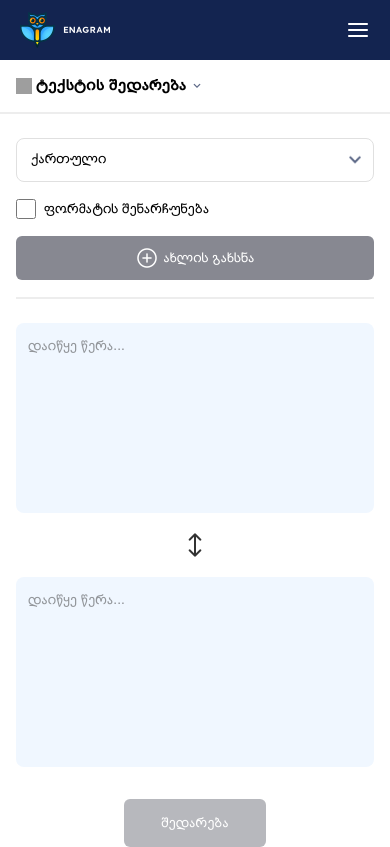
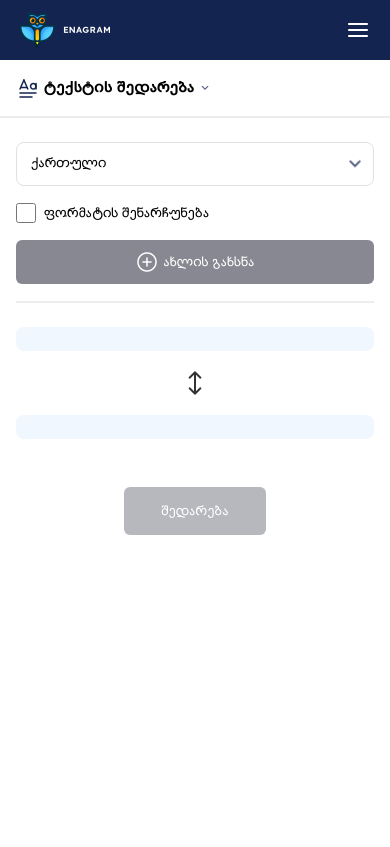
Before and after one commit to bibilashvili-nugo/text-compare, a React (Vite) app: page / in a window 390 px wide. Both pictures are taken after a click on the button "შედარება". Built offline with nearby package versions, Linux system fonts and the light colour scheme; grey boxes are pictures that could not be loaded.

Commit message:
work compare function

```diff
--- a/package.json
+++ b/package.json
@@ -11,6 +11,7 @@
   },
   "dependencies": {
     "@tailwindcss/vite": "^4.1.12",
+    "diff": "^8.0.2",
     "react": "^19.1.1",
     "react-dom": "^19.1.1",
     "tailwindcss": "^4.1.12"
--- a/src/components/Icons.tsx
+++ b/src/components/Icons.tsx
@@ -1,5 +1,6 @@
 interface IconProps {
   color?: string;
+  size?: string;
 }
 
 export const ArrowRight: React.FC<IconProps> = ({ color = "white" }) => {
@@ -29,12 +30,15 @@ export const ArrowRight: React.FC<IconProps> = ({ color = "white" }) => {
   );
 };
 
-export const Check: React.FC<IconProps> = ({ color = "white" }) => {
+export const Check: React.FC<IconProps> = ({
+  color = "white",
+  size = "24",
+}) => {
   return (
     <div>
       <svg
-        width="24"
-        height="24"
+        width={size}
+        height={size}
         viewBox="0 0 24 24"
         fill="none"
         xmlns="http://www.w3.org/2000/svg"
--- a/src/components/MainSmall.tsx
+++ b/src/components/MainSmall.tsx
@@ -2,8 +2,11 @@ import Compare from "./CompareMenu";
 import TextInput from "./TextInput";
 import Logo from "/images/logo.png";
 import BurgerMenu from "/images/burgerMenu.png";
+import { SpellingCheck } from "./Icons";
+import { useResponsiveSize } from "../hooks/ResponsiveSpellingCheck";
 
 const MainSmall = () => {
+  const size = useResponsiveSize();
   return (
     <>
       <div className=" small:flex justify-between items-center py-3 small:px-5 md:px-[30px] bg-secondary">
@@ -26,13 +29,15 @@ const MainSmall = () => {
 
       <div>
         <div className="flex items-center gap-1 small:py-4 small:pl-4 md:py-6 md:pl-[30px] cursor-pointer">
-          <img
+          {/* <img
             src="/icons/SpellingCheckText.png"
             alt="spelling check"
             width={16}
             height={16}
             className="small:w-4 small:h-4 md:w-6 md:h-6"
-          />
+          /> */}
+
+          <SpellingCheck size={size} />
           <span className="smaller:text-xs md:text-base leading-5 font-helvetica-bold">
             ტექსტის შედარება
           </span>
--- a/src/components/TextInput.tsx
+++ b/src/components/TextInput.tsx
@@ -1,10 +1,44 @@
+import { useState } from "react";
 import TextInputUI from "../ui/TextInputUI";
+import FinalCompare from "../ui/FinalCompare";
 
 const TextInput = () => {
+  const [text1, setText1] = useState("");
+  const [text2, setText2] = useState("");
+  const [diff1, setDiff1] = useState<{ index: number; color: string }[]>([]);
+  const [diff2, setDiff2] = useState<{ index: number; color: string }[]>([]);
+  const [isCompared, setIsCompared] = useState(false);
+
+  const handleCompare = () => {
+    const calculateDiff = (oldText: string, newText: string) => {
+      const diffs: { index: number; color: string }[] = [];
+      const length = Math.max(oldText.length, newText.length);
+
+      for (let i = 0; i < length; i++) {
+        if (oldText[i] !== newText[i]) {
+          diffs.push({
+            index: i,
+            color: newText[i] ? "#21a400" : "#ff0000", // green for added, red for removed
+          });
+        }
+      }
+      return diffs;
+    };
+
+    setDiff1(calculateDiff(text1, text2));
+    setDiff2(calculateDiff(text2, text1));
+    setIsCompared(true);
+  };
+
   return (
-    <div className="lg:px-6 small:pt-6 small:flex  small:flex-col small:gap-8">
+    <div className="lg:px-6 small:pt-6 small:flex small:flex-col small:gap-8">
       <div className="small:flex small:flex-col small:items-center small:gap-4 md:flex-row md:gap-[10px]">
-        <TextInputUI />
+        {!isCompared ? (
+          <TextInputUI text={text1} setText={setText1} />
+        ) : (
+          <FinalCompare text={text1} diff={diff1} />
+        )}
+
         <img
           src="/icons/ArrowTwo.png"
           alt="double arrow"
@@ -12,10 +46,19 @@ const TextInput = () => {
           height={32}
           className="md:rotate-90"
         />
-        <TextInputUI />
+
+        {!isCompared ? (
+          <TextInputUI text={text2} setText={setText2} />
+        ) : (
+          <FinalCompare text={text2} diff={diff2} />
+        )}
       </div>
-      <div className="w-full flex justify-center">
-        <button className="bg-[#383A4899]/60 font-helvetica text-sm leading-7 p-[10px] rounded-[6px] font-helvetica text-white w-[142px]">
+
+      <div className="w-full flex justify-center mt-4">
+        <button
+          className="bg-[#383A4899]/60 font-helvetica text-sm leading-7 p-[10px] rounded-[6px] text-white w-[142px]"
+          onClick={handleCompare}
+        >
           შედარება
         </button>
       </div>
--- /dev/null
+++ b/src/hooks/ResponsiveSpellingCheck.tsx
@@ -0,0 +1,21 @@
+import { useState, useEffect } from "react";
+
+export function useResponsiveSize(
+  breakpoint = 768,
+  smallSize = "4",
+  largeSize = "6"
+) {
+  const [size, setSize] = useState(smallSize);
+
+  useEffect(() => {
+    function handleResize() {
+      setSize(window.innerWidth >= breakpoint ? largeSize : smallSize);
+    }
+
+    handleResize();
+    window.addEventListener("resize", handleResize);
+    return () => window.removeEventListener("resize", handleResize);
+  }, [breakpoint, smallSize, largeSize]);
+
+  return size;
+}
--- /dev/null
+++ b/src/ui/FinalCompare.tsx
@@ -0,0 +1,26 @@
+interface FinalCompareProps {
+  text: string;
+  diff: { index: number; color: string }[]; // index = position in the text to highlight
+}
+
+const FinalCompare = ({ text, diff }: FinalCompareProps) => {
+  const chars = text.split("");
+
+  return (
+    <div className="w-full h-full p-3 bg-[#F0F7FF] rounded-lg overflow-auto">
+      {chars.map((char, idx) => {
+        const highlight = diff.find((d) => d.index === idx);
+        return (
+          <span
+            key={idx}
+            style={{ color: highlight ? highlight.color : "black" }}
+          >
+            {char}
+          </span>
+        );
+      })}
+    </div>
+  );
+};
+
+export default FinalCompare;
--- a/src/ui/TextInputUI.tsx
+++ b/src/ui/TextInputUI.tsx
@@ -1,10 +1,17 @@
-const TextInputUI = () => {
+interface Props {
+  text?: string;
+  setText?: (newValue: string) => void;
+}
+
+const TextInputUI = ({ text, setText }: Props) => {
   return (
     <textarea
       className="w-full bg-[#F0F7FF] small:h-[190px] rounded-[8px] p-3 font-helvetica
       text-sm leading-[22px] text-[#333] resize-none focus:outline-none focus:ring-0 md:h-[432px]"
       placeholder="დაიწყე წერა..."
-    ></textarea>
+      value={text}
+      onChange={(e) => setText && setText(e.target.value)}
+    />
   );
 };
 
```
Also changed, not shown: 1 other file (tests, documents, lock files or other folders).
